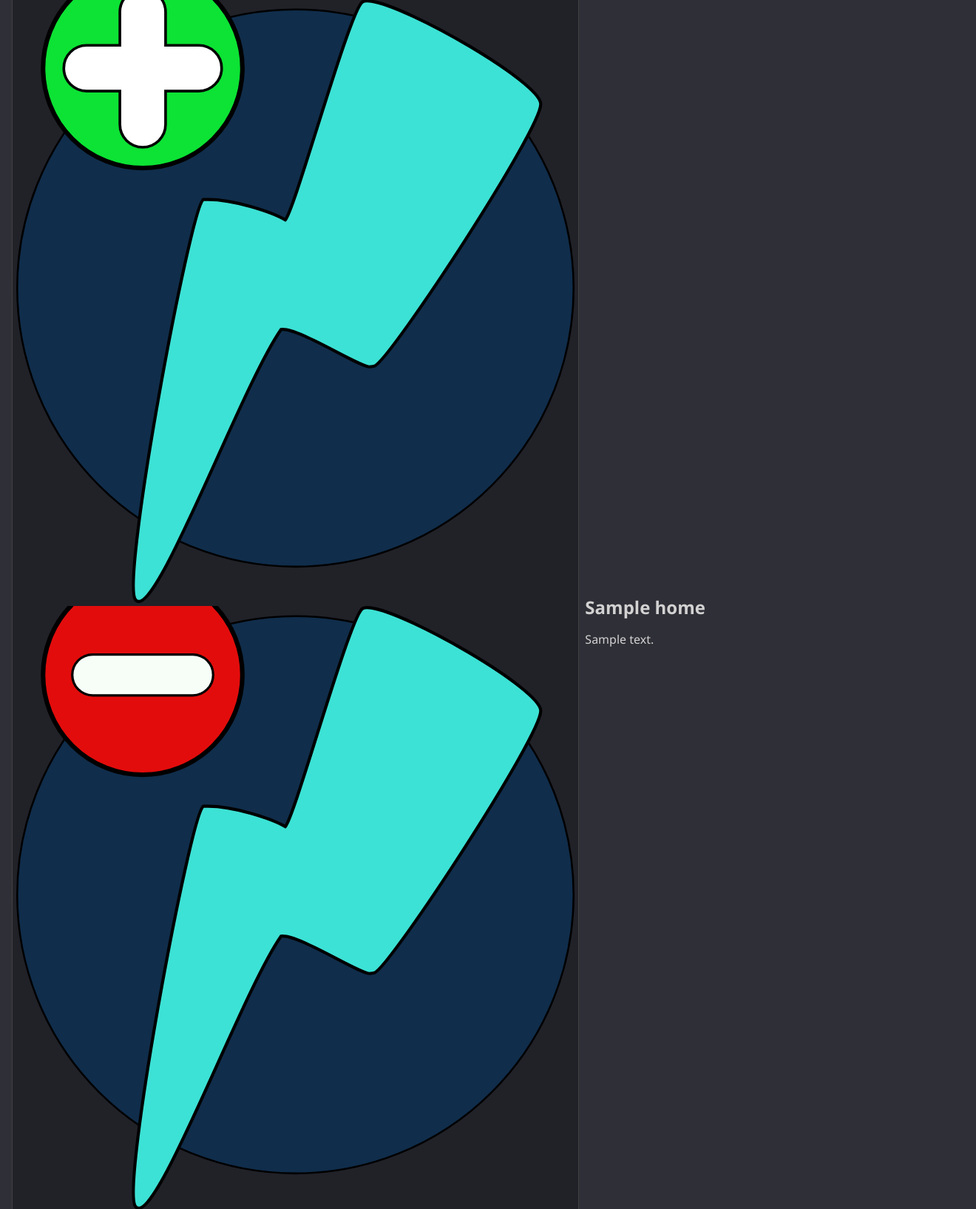
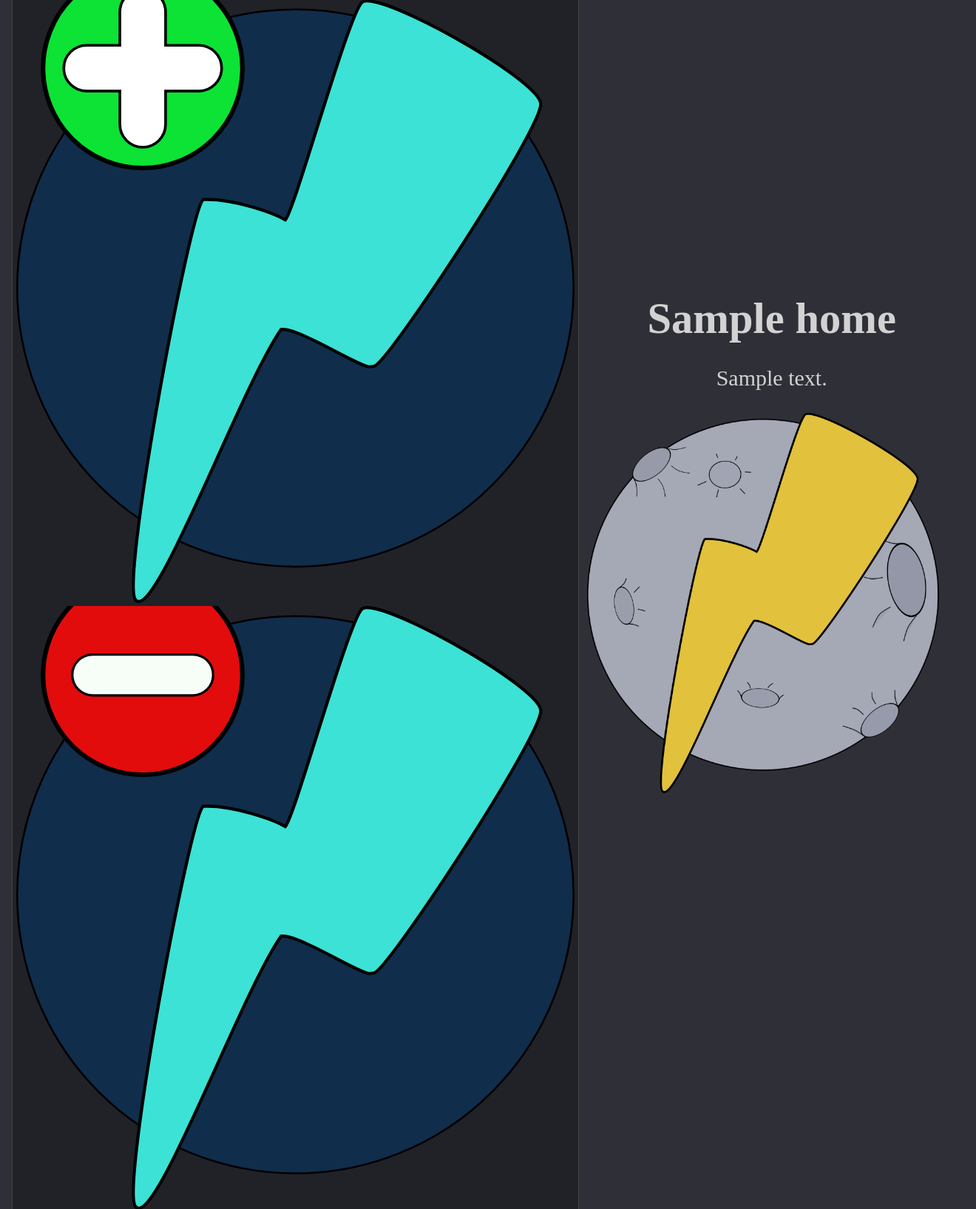
Before and after one commit to gsebos/storm-rss, a Django app: page / in a window 1320 px wide. Shown: the part 920-2554 px from the top of the page at 74% size. Run offline with Django 5.2, Linux system fonts and the light colour scheme; tables that the repository leaves empty hold one stand-in row (values such as "Sample post"); some web fonts are replaced.

Commit message:
wraps main title and description in section tag

```diff
--- a/rssfeed/templates/rssfeed/index.html
+++ b/rssfeed/templates/rssfeed/index.html
@@ -1,10 +1,16 @@
 {% extends "base.html" %}
+{% load static %}
+
 
 {% block content %}
 {% for x in home_details %}
 
-    <h1>{{ x.title }}</h1>
-    <p>{{ x.description }}</p>
+    <section class="main-title">
+        <h1>{{ x.title }}</h1>
+        <p>{{ x.description }}</p>
+        <img width="500" src="{% static 'images/storm_rss.png' %}" alt="">
+    </section>
+
 
 {% endfor %}
 {% endblock %}
```
